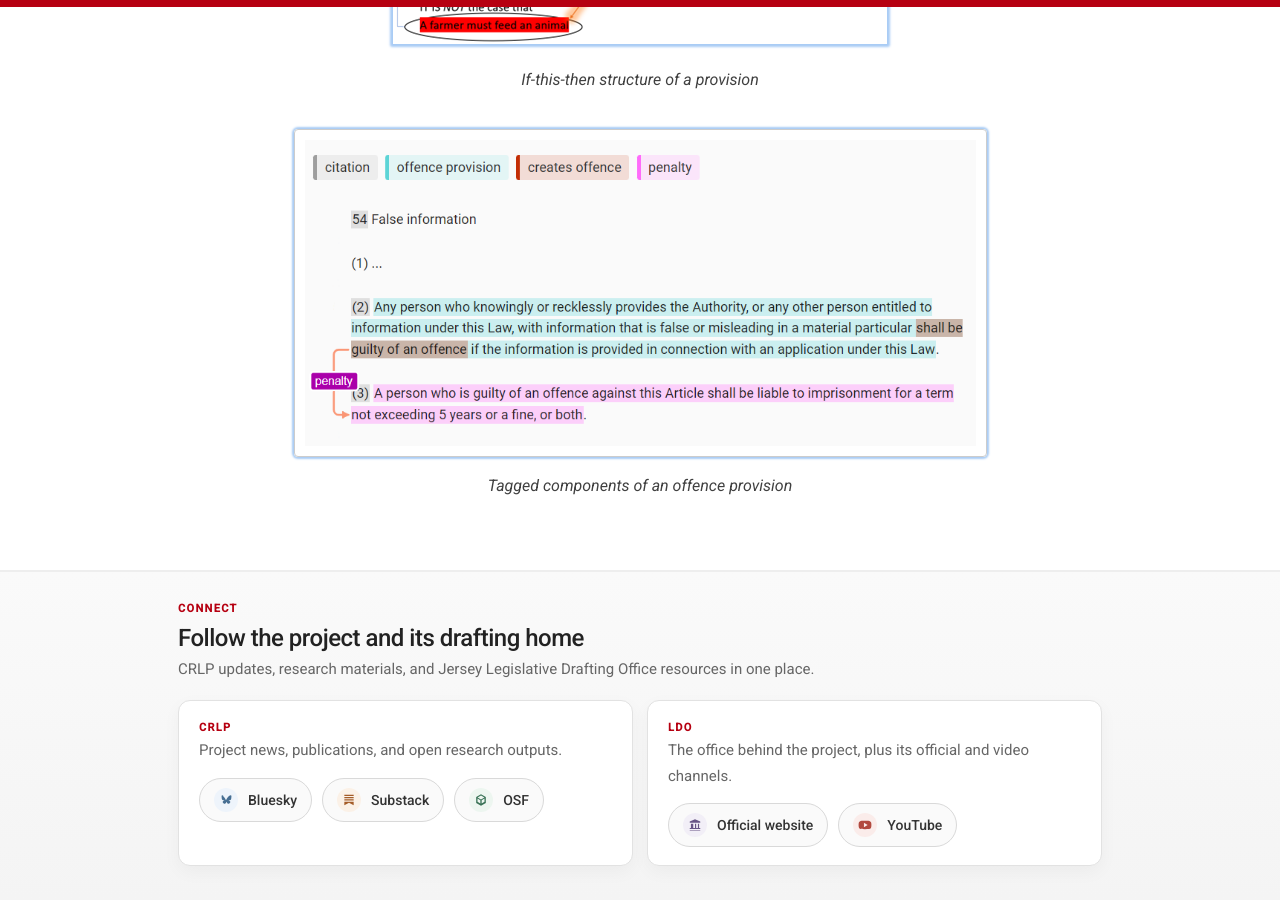
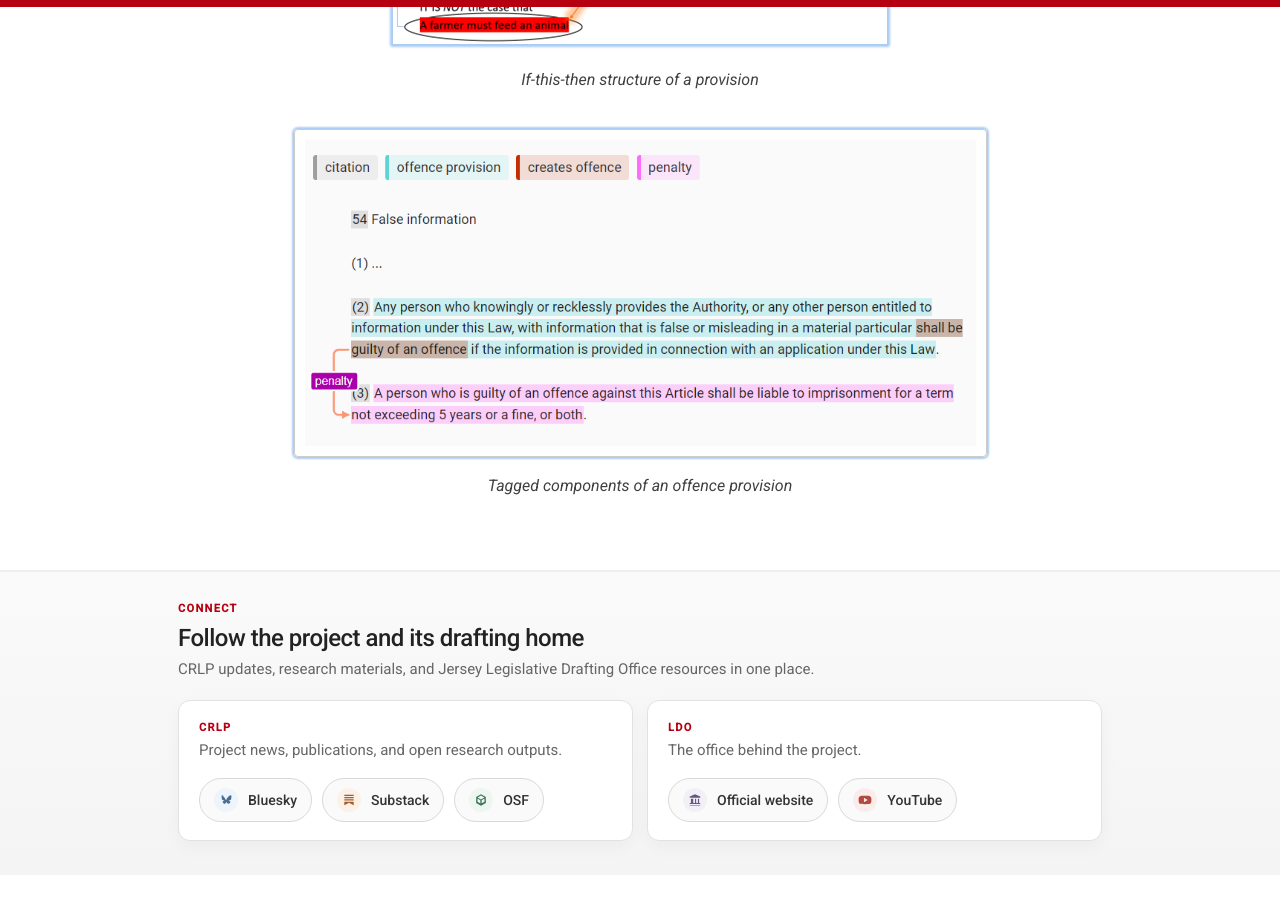
Before and after one commit to crlp-jerseyldo/crlp-jerseyldo.github.io, a Jekyll site: the page built from index.md, in a window 1280 px wide and 900 px high, scrolled down 2421 px. Built offline with Jekyll 4.4.1, drawn with Linux system fonts in a browser that asks for light colours; our own code applies the rules of GitHub Pages for plain Markdown files; after the commit the page ends 3296 px from its top, so only the background shows below that.

Commit message:
Update footer description for clarity and conciseness

```diff
--- a/_includes/footer-links.html
+++ b/_includes/footer-links.html
@@ -41,7 +41,7 @@
 
     <section class="footer-card" aria-labelledby="footer-ldo-heading">
       <p class="footer-card-label" id="footer-ldo-heading">LDO</p>
-      <p class="footer-card-copy">The office behind the project, plus its official and video channels.</p>
+      <p class="footer-card-copy">The office behind the project.</p>
       <div class="footer-link-list">
         <a class="footer-chip footer-chip-gov" href="https://www.gov.je/Government/NonexecLegal/StatesGreffe/LegislativeDraftingOffice/Pages/index.aspx" target="_blank" rel="noopener noreferrer">
           <span class="footer-chip-icon" aria-hidden="true">
```
